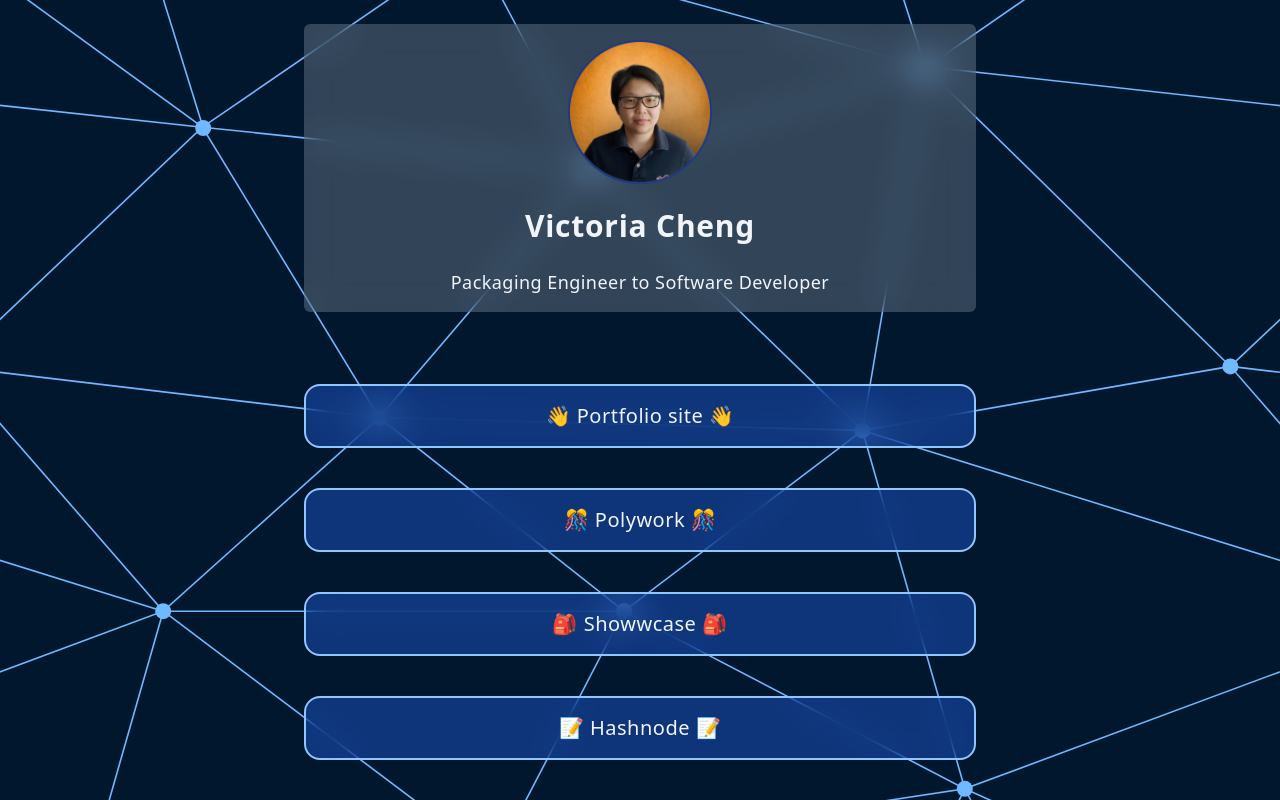
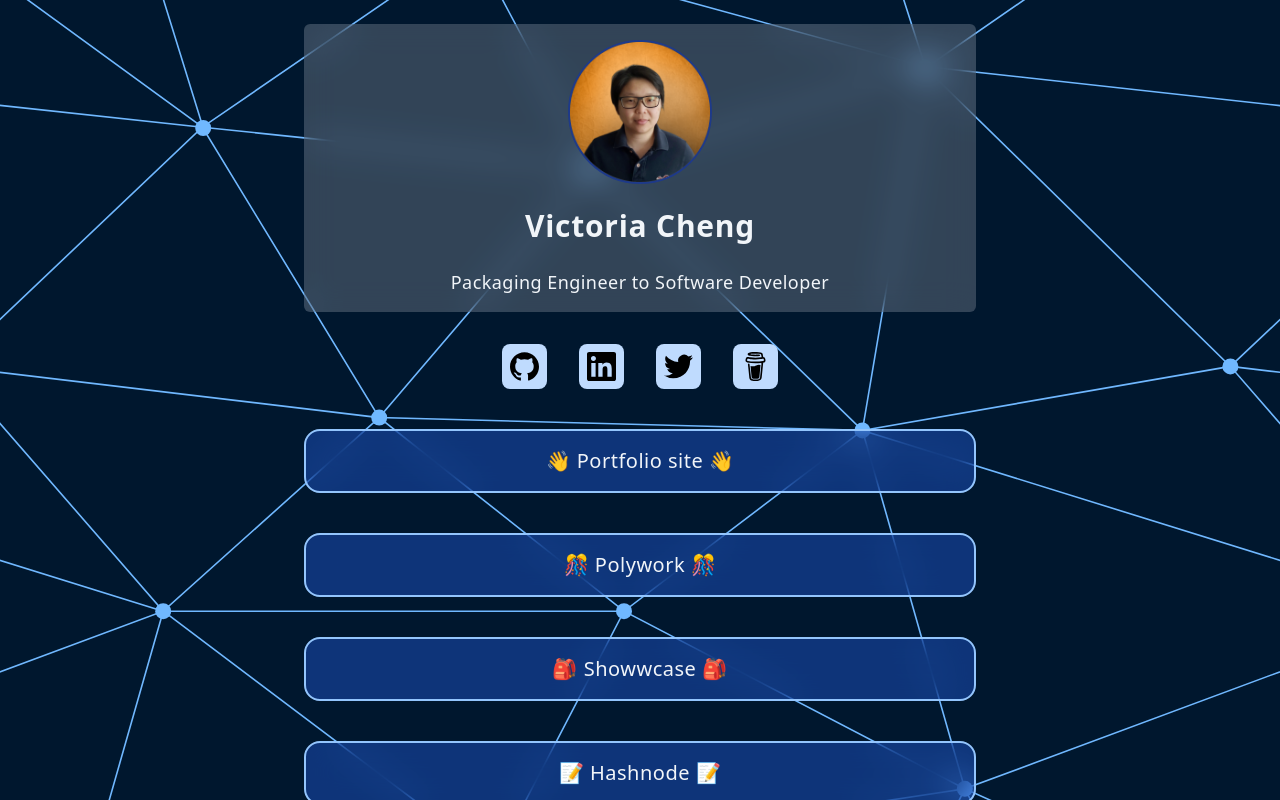
Before and after one commit to victoriacheng15/links-me, a React (Vite) app: page / in a window 1280 px wide. Shown: the top 800 px of the page. Built offline with nearby package versions, Linux system fonts and the light colour scheme.

Commit message:
chore: use filter and add LinkElement component

```diff
--- a/src/components/Socials.tsx
+++ b/src/components/Socials.tsx
@@ -1,4 +1,5 @@
 import React from "react";
+import LinkElement from "./LinkElement";
 import { linksList } from "../data/links";
 
 function Socials() {
@@ -6,18 +7,18 @@
 		title.toLowerCase().split(" ").join("");
 
 	return (
-		<ul className="flex justify-center gap-6">
-			{linksList.map(({ category, title, address }) => {
-				if (category === "social") {
-					return (
-						<li key={title} className="social">
-							<a href={address} target="_blank" rel="noreferrer">
+		<ul className="flex justify-center gap-8">
+			{linksList
+				.filter(({ category }) => category)
+				.map(({ title, address }) => (
+					<li key={title}>
+						<LinkElement address={address}>
+							<div className="w-[45px] rounded-lg bg-blue-200 p-2 backdrop-blur-3xl backdrop-filter duration-300 ease-in-out hover:scale-125">
 								<img src={`./${imgFormatter(title)}.svg`} alt={title} />
-							</a>
-						</li>
-					);
-				}
-			})}
+							</div>
+						</LinkElement>
+					</li>
+				))}
 		</ul>
 	);
 }
```
